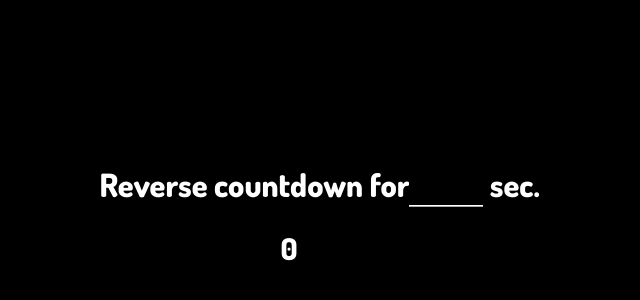
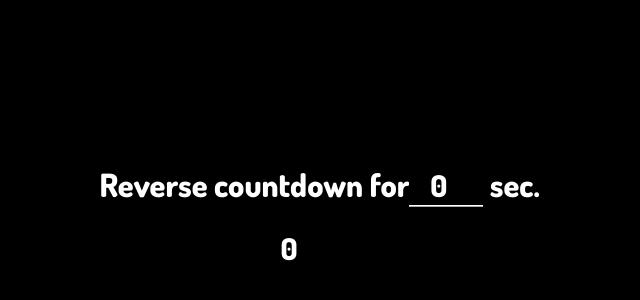
Before and after one commit to sehdevkumar/React-weekend-assignment---Countdown-Timer, a React app: page / in a window 1280 px wide. Shown: the part 118-418 px from the top of the page, without its empty margins (351-991 px from the left). Built offline with nearby package versions, Linux system fonts and the light colour scheme; a web font is replaced by a local one.

Commit message:
Update App.js

```diff
--- a/src/components/App.js
+++ b/src/components/App.js
@@ -7,6 +7,7 @@ import "./../styles/App.css";
 function App() {
     const [getCounter,setCounter] = useState(0);
     const [getValue,setValue] = useState(0);
+    const [get,set] = useState(0);
     const ref = useRef();
     useEffect(()=>{
 
@@ -27,14 +28,18 @@ function App() {
 
     const callerKey = (e)=>{
         if(e.key==="Enter"){
+
             setCounter(Math.floor(e.target.value));
         }
+    }
+    function updateME(e){
+        set(e.target.value);
     }
     return (
         <div className="wrapper">
             <div id="whole-center">
                 <h1>
-                    Reverse countdown for<input type="number" id="timeCount" onKeyDown={callerKey} /> sec.
+                    Reverse countdown for<input value={get} onChange={updateME}  type="number" id="timeCount" onKeyDown={callerKey} /> sec.
               </h1>
             </div>
             <div id="current-time">{getValue}</div>
```
